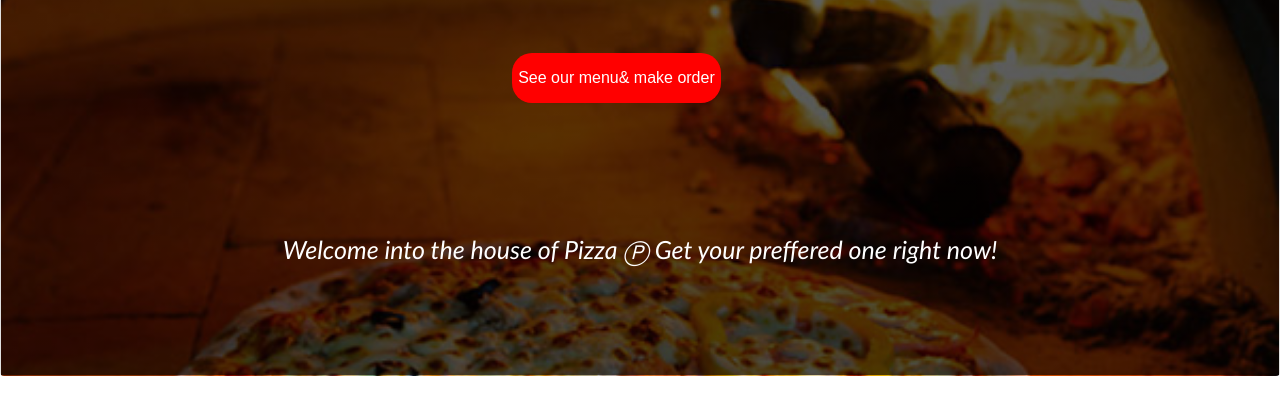
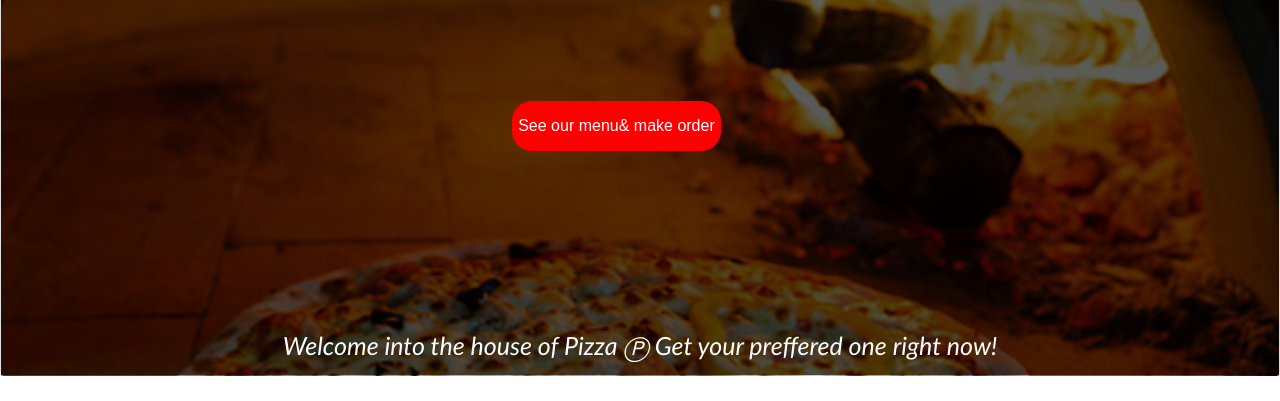
Before and after one commit to YvonneGi/fourth-week-project, a plain HTML site: page index.html in a window 1280 px wide. Shown: the part 124-525 px from the top of the page. Drawn offline with Linux system fonts and the light colour scheme.

Commit message:
add changes

```diff
--- a/css/styles.css
+++ b/css/styles.css
@@ -91,10 +91,4 @@ h4{
     height: 50px;
     font-family: sans-serif;
     font-style: 20px;
-
-
-
-
-
-
 }
--- a/index.html
+++ b/index.html
@@ -14,8 +14,8 @@
             <div class="col md-12">
                 <div class="card card-image">
                     <div class="text">
-                        <br><h1><strong>Pizza House</strong></h1><br><br>
-                        <button type="submit" id="menu-order">See our menu& make order</button>
+                        <br><h1><strong>Pizza House</strong></h1><br><br><br><br>
+                        <button type="submit" id="menu-order">See our menu& make order</button><br><br><br>
                         <!-- <img src="images/pizza-.jpg" alt="" id="logo"> -->
                         <p id="desc"><em>Welcome into the house of Pizza &#9413 Get your preffered one right now!</em></p><br><br>
                     </div>
```
